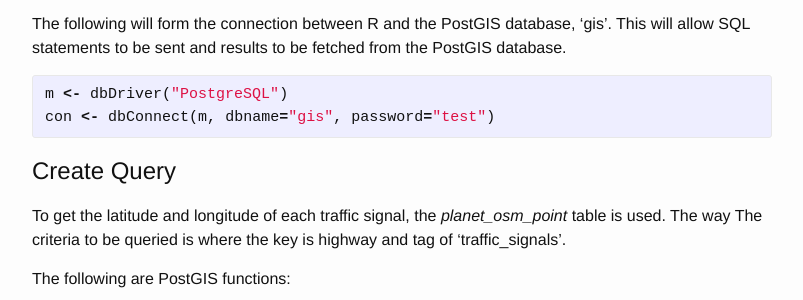
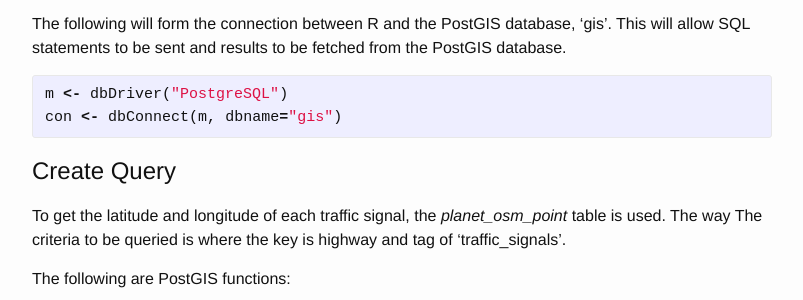
Before and after one commit to awcull/awcull.github.io, a Jekyll site: the page built from _posts/2015-10-13-Vis-Traffic-Signals-PostGIS-OSM-R.md, in a window 1280 px wide and 900 px high, scrolled down 997 px. Shown: the part 151-451 px from the top of the window, without its empty margins (238-1041 px from the left). Built offline with Jekyll 4.4.1, drawn with Linux system fonts in a browser that asks for light colours.

Commit message:
fixed line

```diff
--- a/_posts/2015-10-13-Vis-Traffic-Signals-PostGIS-OSM-R.md
+++ b/_posts/2015-10-13-Vis-Traffic-Signals-PostGIS-OSM-R.md
@@ -43,7 +43,7 @@
 
 {% highlight r %}
 m <- dbDriver("PostgreSQL")
-con <- dbConnect(m, dbname="gis", password="test")
+con <- dbConnect(m, dbname="gis")
 {% endhighlight %}
 
 # Create Query
@@ -114,7 +114,7 @@
 
 
 {% highlight r %}
-con2 <- dbConnect(m, dbname="gisdb", password="test")
+con2 <- dbConnect(m, dbname="gisdb")
 q <- "SELECT
       highway as Tag,
       ST_Y(ST_Transform(way,4326)) AS lat,
```
